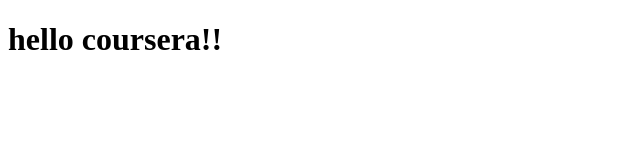
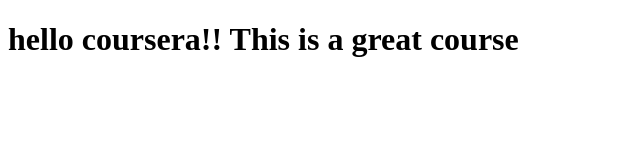
Before and after one commit to induchyl/coursera-test, a plain HTML site: page site/index.html in a window 1280 px wide. Shown: the whole page, without its empty margins (0-640 px from the left). Drawn offline with Linux system fonts and the light colour scheme.

Commit message:
small change in the content

```diff
--- a/site/index.html
+++ b/site/index.html
@@ -4,6 +4,6 @@
 	<title>hello coursera!</title>
 </head>
 <body>
-<h1>hello coursera!!</h1>
+<h1>hello coursera!! This is a great course</h1>
 </body>
 </html>
```
